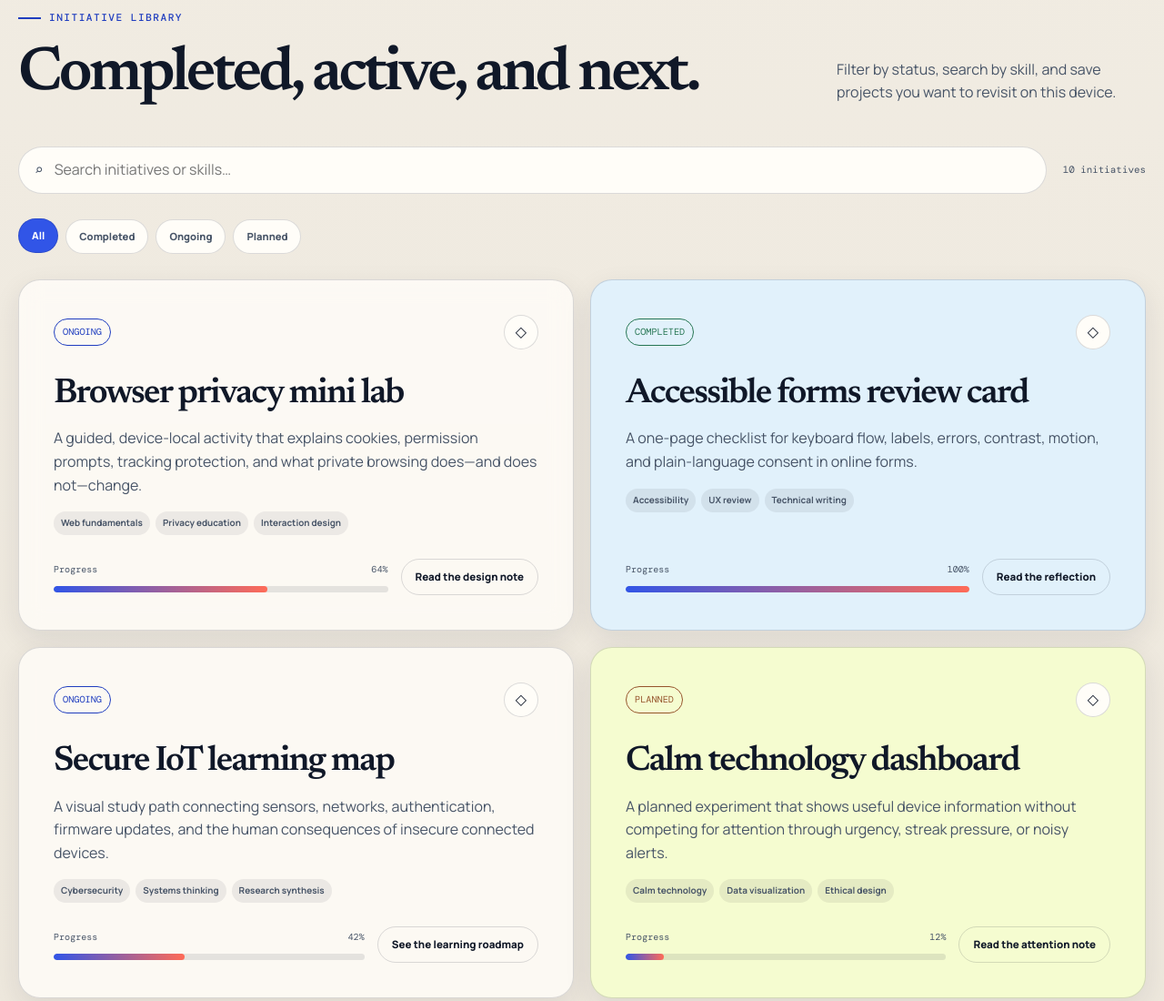
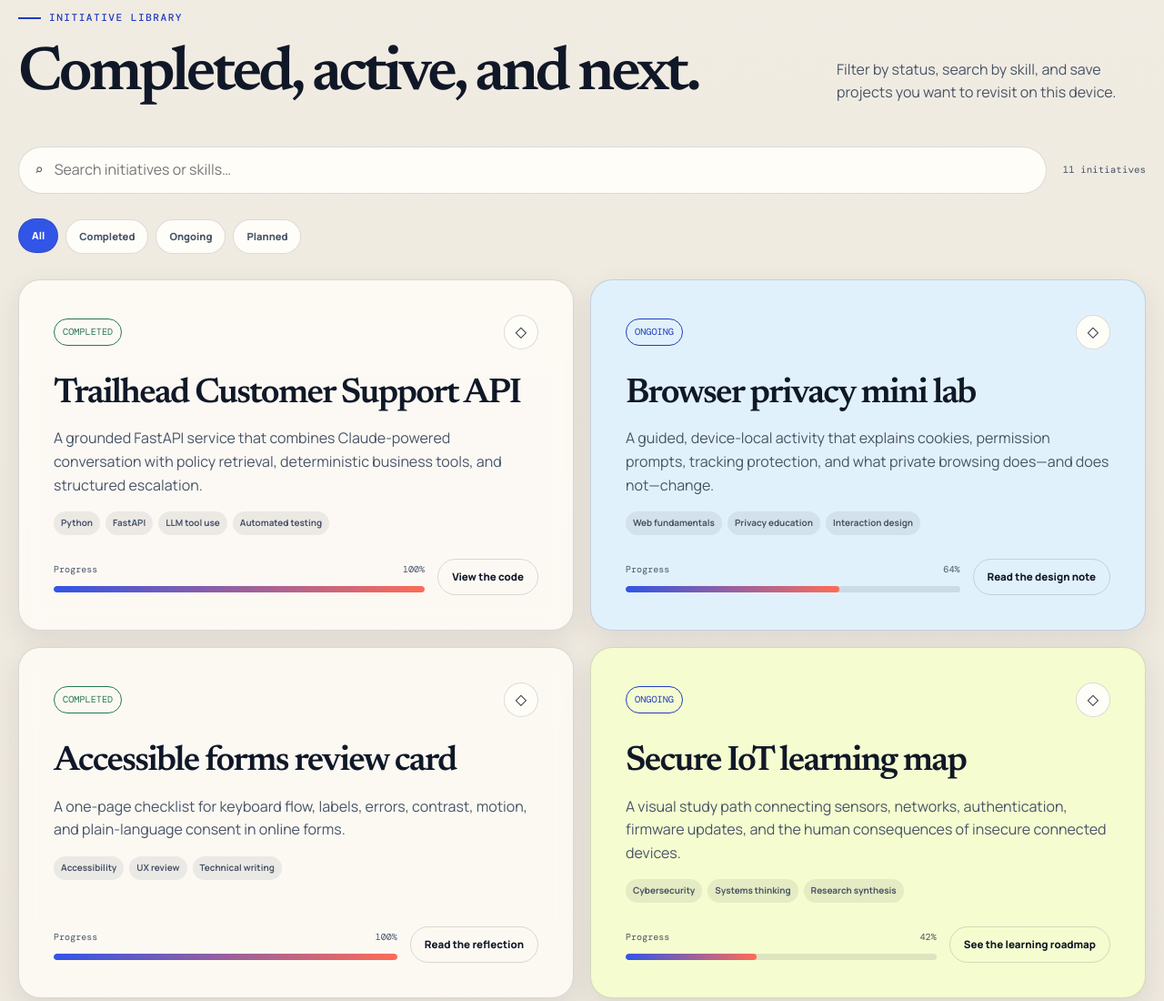
Before and after one commit to Mini34/signal-and-self, a plain HTML site: page pages/initiatives.html in a window 1280 px wide. Shown: the part 1536-2636 px from the top of the page at 91% size. Drawn offline with nearby package versions, Linux system fonts and the light colour scheme.

Commit message:
Connect portfolio projects and strengthen validation

```diff
--- a/assets/data/citizenship-records.json
+++ b/assets/data/citizenship-records.json
@@ -3,7 +3,7 @@
     "name": "Signal & Self",
     "descriptor": "A digital citizenship fieldbook",
     "version": "2.0",
-    "lastUpdated": "2026-08-02",
+    "lastUpdated": "2026-08-10",
     "headline": "Learning to build technology that deserves trust.",
     "status": "Growing in public"
   },
@@ -842,6 +842,18 @@
   ],
   "projects": [
     {
+      "id": "project-trailhead-support-api",
+      "title": "Trailhead Customer Support API",
+      "description": "A grounded FastAPI service that combines Claude-powered conversation with policy retrieval, deterministic business tools, and structured escalation.",
+      "skills": ["Python", "FastAPI", "LLM tool use", "Automated testing"],
+      "impact": "It demonstrates how model-driven conversation can stay bounded by tested authorization, business rules, citations, and clear production-safety limits.",
+      "link": "https://github.com/Mini34/trailhead-claude-support-api",
+      "linkLabel": "View the code",
+      "status": "Completed",
+      "progress": 100,
+      "year": 2026
+    },
+    {
       "id": "project-browser-privacy-lab",
       "title": "Browser privacy mini lab",
       "description": "A guided, device-local activity that explains cookies, permission prompts, tracking protection, and what private browsing does—and does not—change.",
@@ -951,6 +963,13 @@
     }
   ],
   "updates": [
+    {
+      "id": "update-github-projects",
+      "date": "2026-08-10",
+      "category": "Portfolio update",
+      "title": "Connected the fieldbook to my GitHub projects",
+      "why": "I wanted visitors to move easily from the ideas in this portfolio to a concrete, tested software project and the source work behind it."
+    },
     {
       "id": "update-signal-and-self",
       "date": "2026-08-02",
--- a/assets/scripts/portfolio.js
+++ b/assets/scripts/portfolio.js
@@ -135,6 +135,7 @@
           <p>This fieldbook is a living record of what I am learning, building, questioning, and improving as I move toward electrical engineering.</p>
           <div class="button-row">
             <a class="button button-accent" href="${pathFromRoot("pages/initiatives.html")}">Explore initiatives</a>
+            <a class="button button-quiet" href="https://github.com/Mini34">View GitHub</a>
             <button class="button" type="button" data-open-personalize>Personalize your view</button>
           </div>
         </div>
--- a/pages/initiatives.html
+++ b/pages/initiatives.html
@@ -3,7 +3,7 @@
 <head>
   <meta charset="utf-8">
   <meta name="viewport" content="width=device-width, initial-scale=1">
-  <meta name="description" content="Ten completed, active, and planned initiatives turning digital citizenship into practical work.">
+  <meta name="description" content="Eleven completed, active, and planned initiatives turning digital citizenship into practical work.">
   <meta name="theme-color" content="#f4f0e8">
   <meta property="og:title" content="Initiatives — Signal & Self">
   <meta property="og:description" content="Projects that turn privacy, security, accessibility, and media literacy into practical tools.">
@@ -50,7 +50,7 @@
       </div>
       <div class="filter-toolbar" data-reveal>
         <label class="search-field" for="project-search"><span>⌕</span><input id="project-search" autocomplete="off" placeholder="Search initiatives or skills…"></label>
-        <span class="result-count" id="project-result-count">10 initiatives</span>
+        <span class="result-count" id="project-result-count">11 initiatives</span>
       </div>
       <div class="filter-row" id="project-filters" data-reveal></div>
       <div class="project-grid" id="project-grid" style="margin-top:28px" data-reveal></div>
```
Also changed, not shown: .github/workflows/deploy-pages.yml, README.md, 1 other file.
